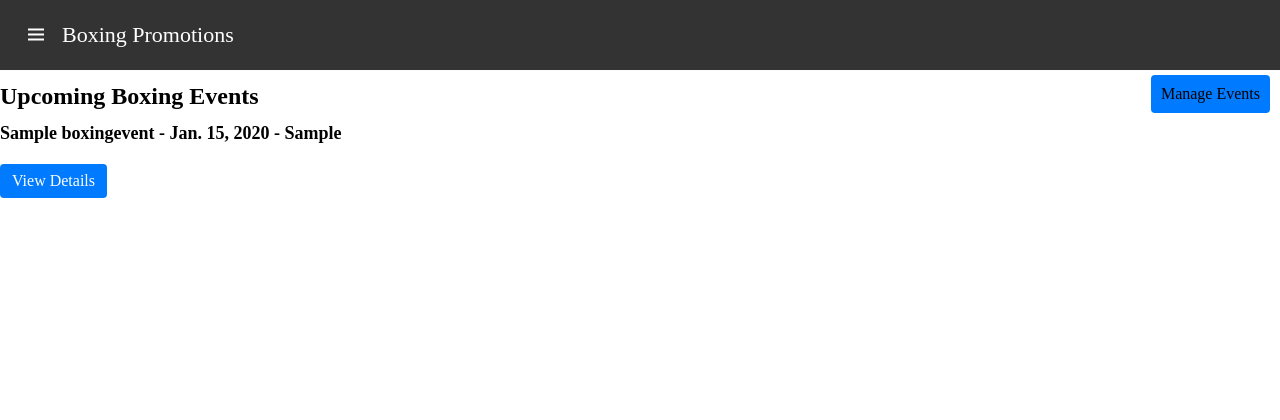
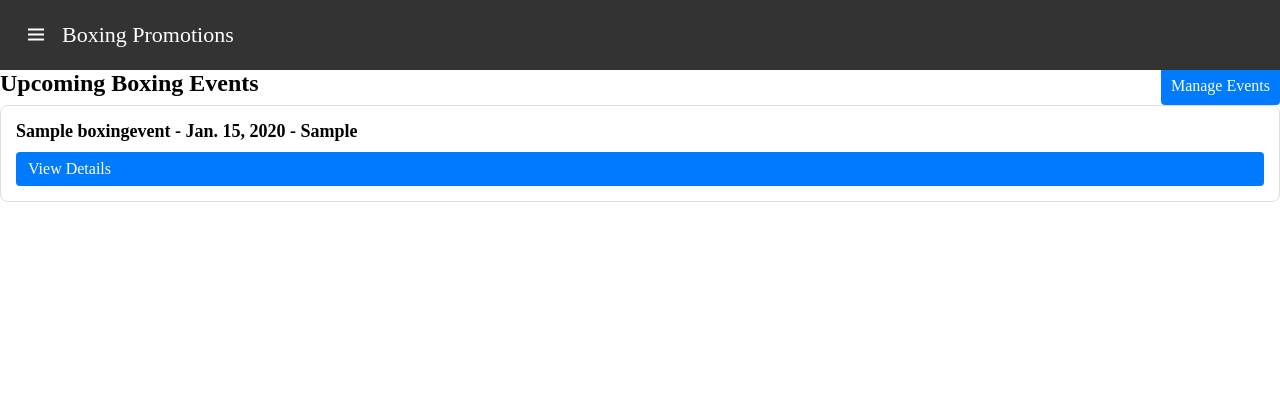
Before and after one commit to zk-2905/Boxing_Promotions, a Django app: template box/templates/box/events_list.html in a window 1280 px wide. Shown: the top 420 px of the page. Before the commit the page ends 198 px from the top, so only its background shows below. Run offline with Django 3.2, Linux system fonts and the light colour scheme; the template is opened without the code that fills it: values that come from a table or form of the project are taken from there, others are empty; tables that the repository leaves empty hold one stand-in row (values such as "Sample post"); parts of the project's set-up code (start-up, migrations or seed data) failed here and were passed over.

Commit message:
Update events_list.html

```diff
--- a/box/templates/box/events_list.html
+++ b/box/templates/box/events_list.html
@@ -7,20 +7,21 @@
 
 {% block content %}
     <link rel="stylesheet" type="text/css" href="{% static 'box/css/events_list.css' %}">
-    <div style="display: flex; justify-content: space-between; align-items: center;">
-        <h2 style="margin-top: 70px;">Upcoming Boxing Events</h2>
+    <div style="margin-top: 30px;"></div>
+    <div class="event-header-container">
+        <h2>Upcoming Boxing Events</h2>
+    </div>
 
+    <div class="event-buttons" style="margin-top: -40px;">
         {% if user|has_group:"organiser" %}
-            <div class="event-buttons" style="margin-top: 55px;display: inline-block; padding: 10px;">
-                <a href="{% url 'box:manage_events' %}" style="color: black;">Manage Events</a>
-            </div>
+            <a href="{% url 'box:manage_events' %}" style="color: white;">Manage Events</a>
         {% endif %}
     </div>
-
+    {% if user|has_group:"organiser" %}
         {% if events %}
             <ul class="event-fights-list">
                 {% for event in events %}
-                <li class="event-fight-item">
+                    <li class="event-box">
                         <h3>{{ event.title }} - {{ event.date }} - {{ event.location }}</h3>
                         <a href="{% url 'box:event_detail' event_id=event.id %}">View Details</a>
                     </li>
@@ -29,4 +30,19 @@
         {% else %}
             <p>No upcoming events at the moment.</p>
         {% endif %}
+    {% endif %}
+    {% if not user|has_group:"organiser" %}
+        {% if events %}
+            <ul class="event-fights-list" style="margin-top: 45px;">
+                {% for event in events %}
+                    <li class="event-box">
+                        <h3>{{ event.title }} - {{ event.date }} - {{ event.location }}</h3>
+                        <a href="{% url 'box:event_detail' event_id=event.id %}">View Details</a>
+                    </li>
+                {% endfor %}
+            </ul>
+        {% else %}
+            <p>No upcoming events at the moment.</p>
+        {% endif %}
+    {% endif %}
 {% endblock %}
```
Lines whose indentation alone changed are shown as unchanged.
